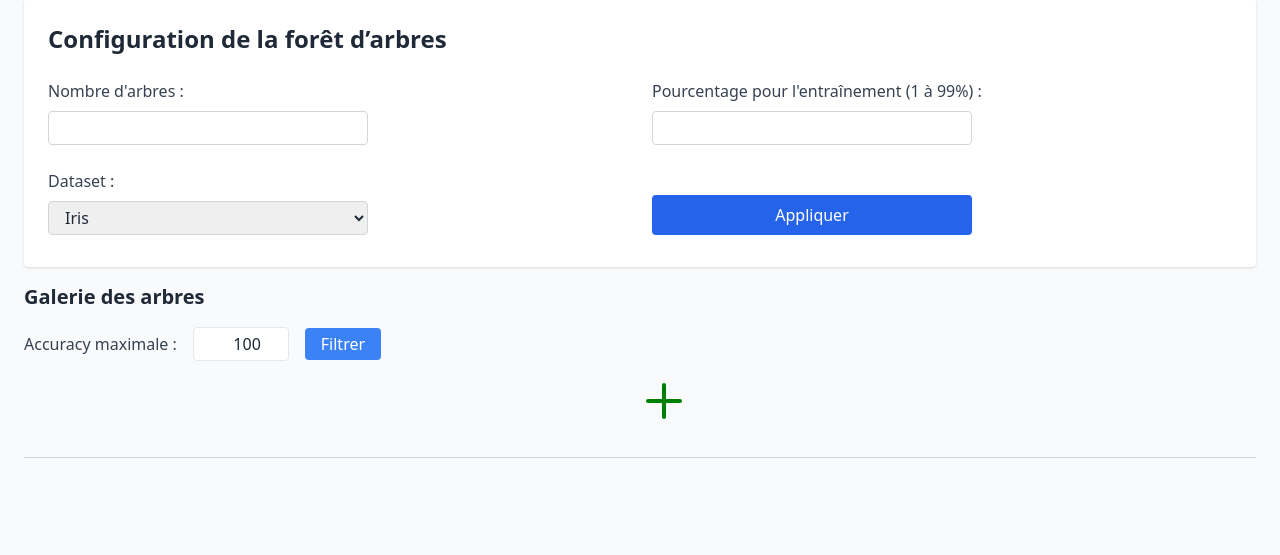
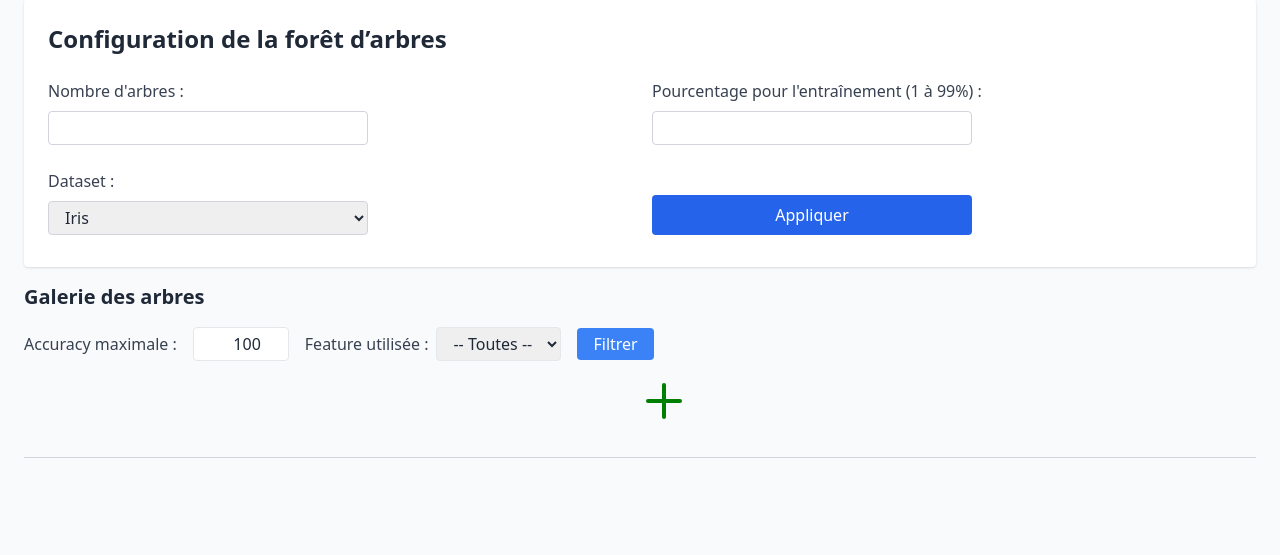
Before and after one commit to rlahaye1/iml-random-forest, a Flask app: template templates/index.html in a window 1280 px wide. Shown: the part 93-648 px from the top of the page. Run offline with Flask 3, Linux system fonts and the light colour scheme; the template is opened without the code that fills it, so the values that code supplies are empty; parts of the project's set-up code (start-up, migrations or seed data) failed here and were passed over; some libraries are stand-ins or nearby versions.

Commit message:
feat add filter on feature

```diff
--- a/app.py
+++ b/app.py
@@ -30,6 +30,7 @@ current_chunk = 0
 chunk_list_x_train = None
 chunk_list_y_train = None
 chunk_predictions_correct = []
+feature_filter = None
 
 # ---------------- Utils ------------------
 
@@ -64,11 +65,19 @@ def clear_tree_images():
             except Exception as e:
                 print(f"Erreur lors de la suppression de {path} : {e}")
 
-def get_filtered_tree_data(forest, threshold=100):
-    # On garde les arbres originaux, mais on filtre juste les données pour affichage
+def get_filtered_tree_data(forest, threshold=100, feature_filter=None):
     filtered_data = []
+
+    # Si vide ou invalide → pas de filtre
+    try:
+        feature_filter = int(feature_filter)
+    except (TypeError, ValueError):
+        feature_filter = None
+
     for i, (tree, weight, acc) in enumerate(zip(forest.trees, forest.weights, forest.accuracy)):
         if acc <= threshold:
+            if feature_filter is not None and feature_filter not in tree.selected_features:
+                continue
             filtered_data.append({
                 "index": i,
                 "tree": tree,
@@ -76,6 +85,7 @@ def get_filtered_tree_data(forest, threshold=100):
                 "accuracies": acc
             })
     return filtered_data
+
 
 def calculate_features_ponderate(filtered_trees):
     global feature_names
@@ -133,8 +143,7 @@ def load_forest(n_trees=6, train_size=0.7, dataset="california"):
         data.data, data.target, train_size=train_size, random_state=42
     )
 
-
-     # Mélanger pour bien répartir
+    # Mélanger pour bien répartir
     X_shuffled, y_shuffled = shuffle(X_train, y_train, random_state=42)
 
     n_total = len(X_shuffled)
@@ -193,7 +202,7 @@ def render_index(page=0, test_index=0, prediction=None, true_label=None):
             acc_tree = (correct_tree / total) * 100
             forest.accuracy.append(round(acc_tree, 2))
 
-    filtered_trees = get_filtered_tree_data(forest, max_accuracy)
+    filtered_trees = get_filtered_tree_data(forest, max_accuracy, feature_filter)
     trees_paginated = filtered_trees[start:end]
     n_pages = ceil(len(filtered_trees) / n_per_page)
 
@@ -234,7 +243,7 @@ def render_index(page=0, test_index=0, prediction=None, true_label=None):
 
 @app.route("/")
 def index():
-    global forest, X_test, y_test, current_n_trees, current_train_percent, current_dataset_selected, feature_names, max_accuracy
+    global forest, X_test, y_test, current_n_trees, current_train_percent, current_dataset_selected, feature_names, max_accuracy, feature_filter
 
     n_trees = int(request.args.get("n_trees", current_n_trees))
     dataset_selected = request.args.get("dataset-select", current_dataset_selected)
@@ -242,6 +251,7 @@ def index():
     max_accuracy = int(request.args.get("max_accuracy", 100))
     page = int(request.args.get("page", 0))
     test_index = int(request.args.get("test_index", 0))
+    feature_filter = request.args.get("feature_filter")
 
     # Si les hyper-paramètres changent, on recharge la forêt
     if current_n_trees != n_trees or current_train_percent != train_percent or current_dataset_selected != dataset_selected:
@@ -269,10 +279,11 @@ def select_data():
 @app.route("/add-tree", methods=["POST"])
 def add_tree():
     global X_selected, y_selected, forest, current_n_trees, current_train_percent
-    global current_dataset_selected, selected_features, feature_names, max_accuracy, current_chunk
+    global current_dataset_selected, selected_features, feature_names, max_accuracy, current_chunk, feature_filter
 
     weight_str = request.form.get("weight")
     max_accuracy = int(request.args.get("max_accuracy", 100))
+    feature_filter = request.args.get("feature_filter")
 
     if not weight_str:
         return "Poids non fourni", 400
--- a/templates/components/tree_gallery.html
+++ b/templates/components/tree_gallery.html
@@ -7,6 +7,19 @@
   <input type="number" step="0.1" name="max_accuracy" id="accuracy" min="0" max="100"
          value="{{ request.args.get('max_accuracy', 100) }}"
          class="border rounded px-3 py-1 w-24 text-right text-gray-800 focus:outline-none focus:ring-2 focus:ring-blue-500">
+  <div class="flex items-center gap-2">
+    <label for="feature_filter" class="text-gray-700 font-medium">Feature utilisée :</label>
+    <select name="feature_filter" id="feature_filter"
+            class="border rounded px-3 py-1 text-gray-800 focus:outline-none focus:ring-2 focus:ring-blue-500">
+      <option value="">-- Toutes --</option>
+      {% for fname in feature_names %}
+        <option value="{{ loop.index0 }}"
+          {% if request.args.get('feature_filter') == loop.index0|string %}selected{% endif %}>
+          {{ fname }}
+        </option>
+      {% endfor %}
+    </select>
+  </div>
   <button type="submit" class="bg-blue-500 text-white px-4 py-1 rounded hover:bg-blue-600 transition">Filtrer</button>
 </form>
 
@@ -17,7 +30,7 @@
   <form method="get" action="/" class="m-0">
     <input type="hidden" name="page" value="{{ page - 1 }}">
     <input type="hidden" name="max_accuracy" value="{{ request.args.get('max_accuracy', 100) }}">
-
+    <input type="hidden" name="feature_filter" value="{{ request.args.get('feature_filter') }}">
     <button type="submit"
             class="text-3xl text-gray-600 hover:text-gray-900 transition p-2 rounded focus:outline-none focus:ring-2 focus:ring-blue-500"
             aria-label="Page précédente">
@@ -81,7 +94,7 @@
   <form method="get" action="/" class="m-0">
     <input type="hidden" name="page" value="{{ page + 1 }}">
     <input type="hidden" name="max_accuracy" value="{{ request.args.get('max_accuracy', 100) }}">
-
+    <input type="hidden" name="feature_filter" value="{{ request.args.get('feature_filter') }}">
     <button type="submit"
             class="text-3xl text-gray-600 hover:text-gray-900 transition p-2 rounded focus:outline-none focus:ring-2 focus:ring-blue-500"
             aria-label="Page suivante">
@@ -92,3 +105,15 @@
 
   {% include "components/add_tree.html" %}
 </div>
+
+<script>
+  // Supprimer le champ si "Toutes" est sélectionné
+  const form = document.querySelector('form[action="/"]');
+  const select = document.getElementById('feature_filter');
+
+  form.addEventListener('submit', function (e) {
+    if (select.value === "") {
+      select.removeAttribute('name');
+    }
+  });
+</script>
```
